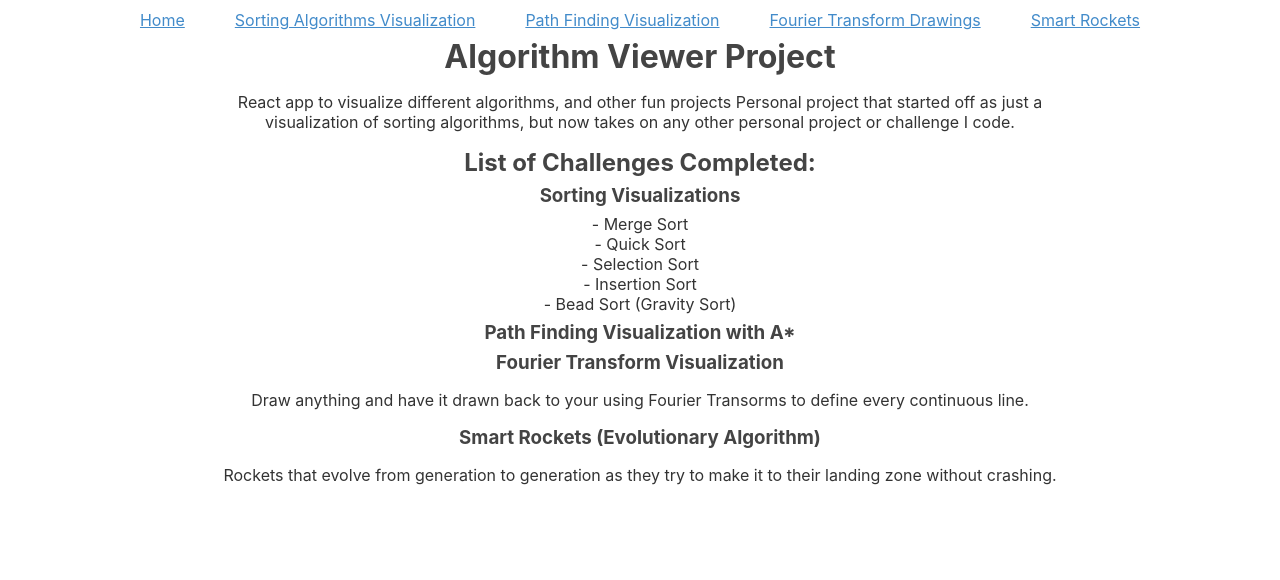
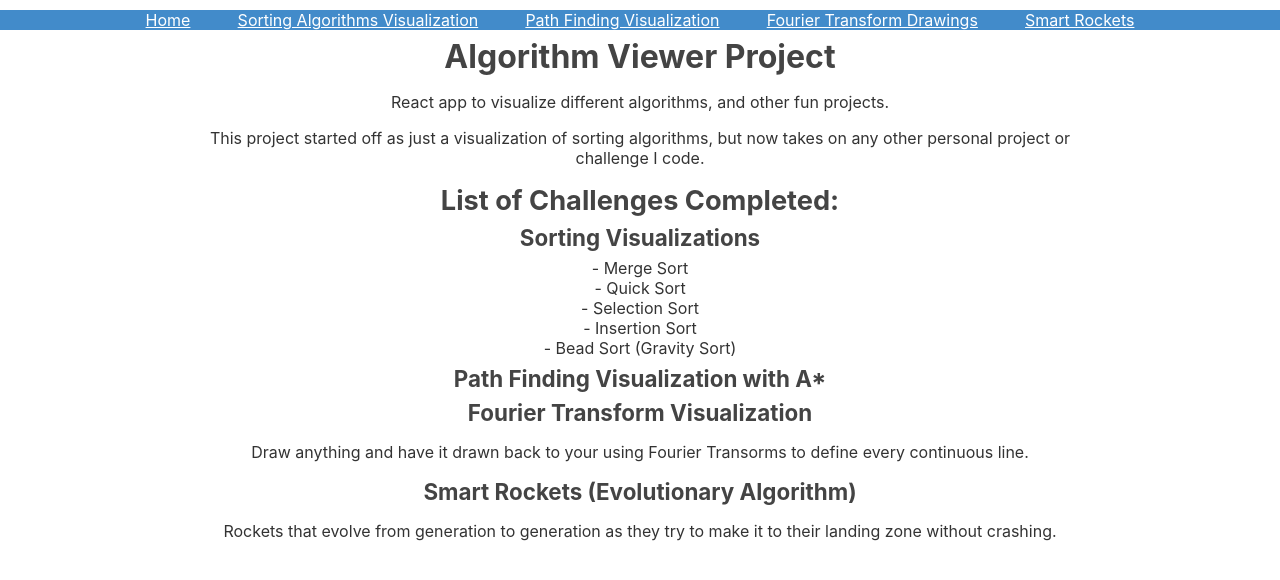
Before and after one commit to twedds95/Algorithm-Viewer-Django, a React (Create React App) app: page / in a window 1280 px wide. Shown: the top 580 px of the page. Built offline with nearby package versions, Linux system fonts and the light colour scheme.

Commit message:
changes to navbar

```diff
--- a/package.json
+++ b/package.json
@@ -9,6 +9,7 @@
     "@testing-library/user-event": "^7.2.1",
     "immutable": "^4.0.0-rc.12",
     "react": "^16.13.1",
+    "react-bootstrap": "^1.4.0",
     "react-dom": "^16.13.1",
     "react-router-dom": "^5.2.0",
     "react-scripts": "3.4.1",
--- a/src/App.css
+++ b/src/App.css
@@ -31,24 +31,38 @@
 body {
   background: #fafafa;
   color: #428bca;
-  margin-top: 10px;
 }
 
 h1, h2, h3, h4, h5, h6 {
   color: #428bca;
+  font-size: 1.4em;
+}
+
+h1 {
+  font-size: 2em;
+}
+
+h2 {
+  font-size: 1.7em;
 }
 
 p {
   padding-left: 15%;
+  padding-right: 15%;
   width: 70%;
 }
 
-.Link {
-  background-color: white;
-  color: #428bca;
-  padding: 0px 20px;
-  border-radius: 8px;
-  margin: 5px;
+.navbar, a, .navbar-nav, .navbar-light .nav-link {
+  color: white;
+  background-color:  #428bca;
+  margin-bottom: 0;
+  margin-top: 0;
+  padding-left : 2%;
+  padding-right: 2%;
+}
+.navbar-brand {
+  font-size: 1.4em;
+  color: white;
 }
 
 
--- a/src/home.js
+++ b/src/home.js
@@ -8,9 +8,8 @@ export default class Home extends React.Component {
             <div>
                 <h1>Algorithm Viewer Project</h1>
 
-                <p>React app to visualize different algorithms, and other fun projects
-
-                Personal project that started off as just a visualization of sorting algorithms, but now takes on any other personal project or challenge I code.</p>
+                <p>React app to visualize different algorithms, and other fun projects.</p>
+                <p>This project started off as just a visualization of sorting algorithms, but now takes on any other personal project or challenge I code.</p>
                 <h2>List of Challenges Completed:</h2>
 
                 <h3>Sorting Visualizations</h3>
--- a/src/navigationBar.js
+++ b/src/navigationBar.js
@@ -1,16 +1,23 @@
 import React from "react";
-import {Link} from 'react-router-dom';
 import './App.css';
+import { Nav, Navbar } from 'react-bootstrap/';
 
 export default class NavBar extends React.Component {
     render() {
         return (
             <div>
-                <Link to='/' className="Link">Home</Link>
-                <Link to='/sortingVisualization' className="Link">Sorting Algorithms Visualization</Link>
-                <Link to='/pathFindingVisualization' className="Link">Path Finding Visualization</Link>
-                <Link to='/fourierTransformDrawings' className="Link">Fourier Transform Drawings</Link>
-                <Link to='/generationSmartRockets' className="Link">Smart Rockets</Link>
+                <Navbar expand="lg" fluid={true}>
+                    <Navbar.Collapse>
+                        <Nav>
+                            <Nav.Link href='/'>Home</Nav.Link>
+                            <Nav.Link href='/sortingVisualization'>Sorting Algorithms Visualization</Nav.Link>
+                            <Nav.Link href='/pathFindingVisualization'>Path Finding Visualization</Nav.Link>
+                            <Nav.Link href='/fourierTransformDrawings'>Fourier Transform Drawings</Nav.Link>
+                            <Nav.Link href='/generationSmartRockets'>Smart Rockets</Nav.Link>
+
+                        </Nav>
+                    </Navbar.Collapse>
+                </Navbar >
             </div>
         );
     }
```
Also changed, not shown: 1 other file (tests, documents, lock files or other folders).
